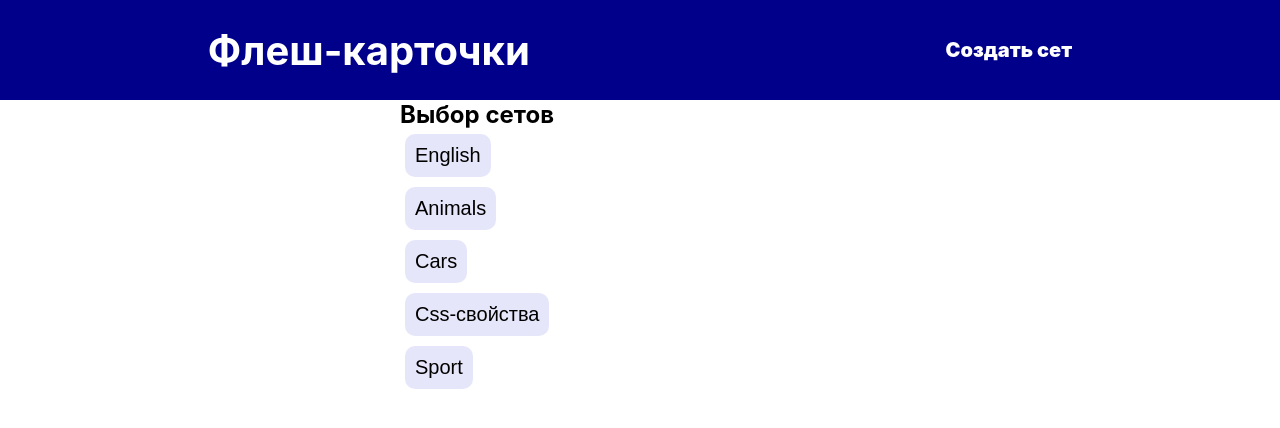
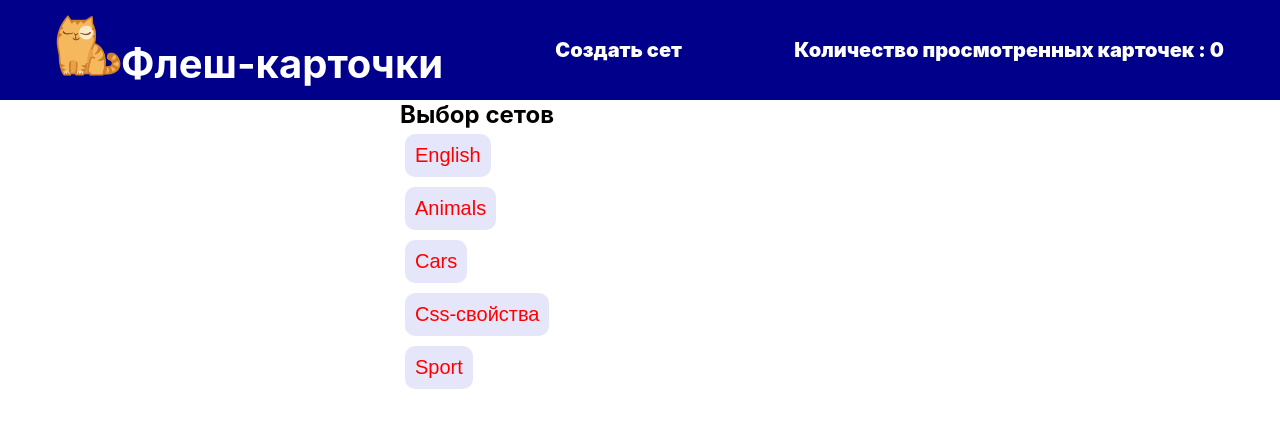
Before and after one commit to pavelbekarev/react-cards, a React (Create React App) app in the folder client/: page / in a window 1280 px wide. Shown: the top 428 px of the page. Built offline with nearby package versions, Linux system fonts and the light colour scheme.

Commit message:
работа 6

```diff
--- a/client/package.json
+++ b/client/package.json
@@ -6,11 +6,15 @@
     "@testing-library/jest-dom": "^5.17.0",
     "@testing-library/react": "^13.4.0",
     "@testing-library/user-event": "^13.5.0",
+    "node-sass": "^7.0.3",
     "react": "^18.2.0",
     "react-dom": "^18.2.0",
     "react-hook-form": "^7.47.0",
+    "react-redux": "^8.1.3",
     "react-router-dom": "^6.16.0",
     "react-scripts": "5.0.1",
+    "redux": "^4.2.1",
+    "redux-devtools-extension": "^2.13.9",
     "web-vitals": "^2.1.4"
   },
   "scripts": {
--- a/client/src/components/BtnSet.jsx
+++ b/client/src/components/BtnSet.jsx
@@ -1,5 +1,5 @@
 import { Link } from "react-router-dom";
-import './BtnSet.css';
+import './BtnSet.scss';
 
 export const BtnSet = ({name, id}) => {
     return <li className="list-set__item">
--- a/client/src/components/BtnSet.css
+++ b/client/src/components/BtnSet.scss
@@ -1,3 +1,5 @@
+$btn-color: red ;
+
 .set-list {
     align-items: flex-start;
     margin-left: 400px;
@@ -18,11 +20,12 @@
     font-size: 20px;
     border-radius: 10px;
     transition: 0.3s ease;
+    color: $btn-color;
 }
 
 .list-set__btn:hover,
 .list-set__btn:focus {
     transform: scale(1.1);
-    color:darkorchid;
+    color:$btn-color;
     transition: 0.3s ease;
 }
--- a/client/src/components/Header.jsx
+++ b/client/src/components/Header.jsx
@@ -1,12 +1,22 @@
 import './Header.css';
 import { Link } from 'react-router-dom';
-
+import { useSelector } from 'react-redux';
+import Logo from "./../assets/img/persik.png";
 
 export function Header() {
+    const number = useSelector(state => state.number.number);
+
     return (
         <div className="header">
             <h1>
-                <Link className='header__link' to="/">Флеш-карточки</Link>
+                <Link className='header__link' to="/">
+                    <img
+                        style={{width: 65, height: 65}}
+                        src={Logo} alt=""
+                        className='header__logo'
+                    />
+                    Флеш-карточки
+                </Link>
             </h1>
             <nav className='main-menu'>
                 <ul>
@@ -15,6 +25,8 @@ export function Header() {
                     </li>
                 </ul>
             </nav>
+
+            <p style={{color: 'white'}}>Количество просмотренных карточек : {number}</p>
         </div>
     );
 }
--- a/client/src/components/PageSelectSet.jsx
+++ b/client/src/components/PageSelectSet.jsx
@@ -1,7 +1,7 @@
 import React from "react";
 import { Header } from "./Header";
 import { BtnSet } from "./BtnSet";
-import "./BtnSet.css"
+import "./BtnSet.scss"
 
 export const PageSelectSet = () => {
     const cards = require("../data");
--- a/client/src/components/Set.jsx
+++ b/client/src/components/Set.jsx
@@ -2,8 +2,11 @@ import {Card} from './Card';
 import './Set.css';
 import { useState } from 'react';
 import { useLocation, useParams } from 'react-router-dom';
+import { useDispatch } from 'react-redux';
 
 export function Set() {
+    const dispatch = useDispatch();
+
     const param = useParams();
     console.log(param.id);
 
@@ -17,6 +20,7 @@ export function Set() {
     const switchCountPlus = () => {
         if (step < cards.length-1) {
             setStep(step+1);
+            dispatch({type: "INCREASE", payload: 1})
         }
     }
 
@@ -24,6 +28,7 @@ export function Set() {
     const switchCountMinus = () => {
         if (step >= 1){
             setStep(step-1);
+            dispatch({type: "INCREASE", payload: 1})
         }
     }
 
--- a/client/src/index.js
+++ b/client/src/index.js
@@ -3,11 +3,16 @@ import ReactDOM from 'react-dom/client';
 import './index.css';
 import App from './App';
 import reportWebVitals from './reportWebVitals';
+import {store} from "./store/index";
+import {Provider} from "react-redux";
+
 
 const root = ReactDOM.createRoot(document.getElementById('root'));
 root.render(
   <React.StrictMode>
-    <App />
+    <Provider store={store}>
+      <App />
+    </Provider>
   </React.StrictMode>
 );
 
--- /dev/null
+++ b/client/src/store/index.js
@@ -0,0 +1,13 @@
+import { createStore, combineReducers } from "redux";
+import { numberReducer } from "./numberReducer";
+import { setReducer } from "./setReducer";
+import {composeWithDevTools} from "redux-devtools-extension";
+
+
+const rootReducer = combineReducers({
+    number : numberReducer,
+    set    : setReducer
+});
+
+
+export const store = createStore(rootReducer, composeWithDevTools());
--- /dev/null
+++ b/client/src/store/numberReducer.js
@@ -0,0 +1,17 @@
+const defaultState = {
+    number: 0
+}
+
+
+export const numberReducer = (state = defaultState, action) => {
+    switch (action.type) {
+      case "INCREASE":
+        return {...state, number : state.number + action.payload};
+
+      case "DECREASE":
+        return {...state, number : state.number - action.payload};
+
+      default:
+        return state;
+    }
+}
--- /dev/null
+++ b/client/src/store/setReducer.js
@@ -0,0 +1,16 @@
+const defaultState = {
+    sets: []
+}
+
+export const setReducer = (state = defaultState, action) => {
+    switch (action.type) {
+        case "ADD_SET":
+            return {...state, sets: [...state.sets, action.payload]};
+
+        case "SET_SETS":
+            return {...state, sets: action.payload};
+
+        default:
+            return state;
+    }
+}
```
Also changed, not shown: client/src/assets/img/persik.png (added), 1 other file (tests, documents, lock files or other folders).
